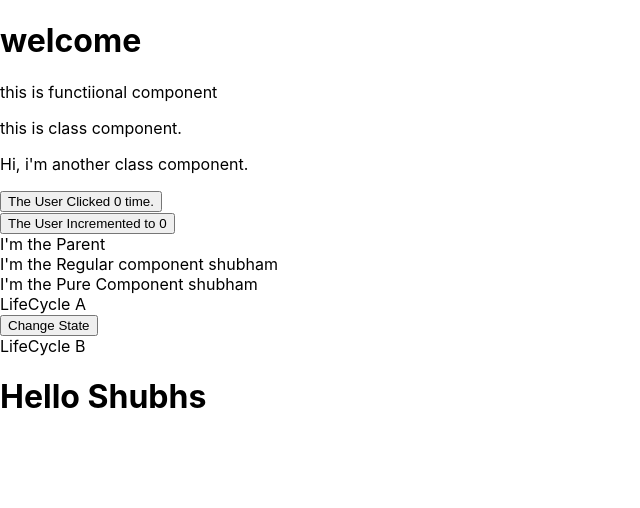
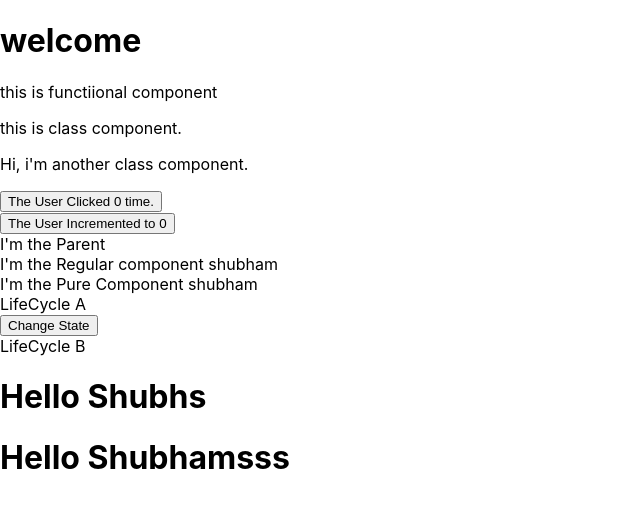
Before and after one commit to shubhsjain/React-Practic, a React (Create React App) app: page / in a window 1280 px wide. Shown: the top 508 px of the page, without its empty margins (0-640 px from the left). Built offline with nearby package versions, Linux system fonts and the light colour scheme.

Commit message:
jsx vs js

```diff
--- a/src/App.js
+++ b/src/App.js
@@ -8,6 +8,8 @@ import Counter from './components/Counter'
 import ParentComp from './components/ParentComp'
 import LifeCycleA from './components/LifeCycleA';
 import Greet from './components/Greet'
+import Hello from './components/Hello'
+
 
 function App() {
   return (
@@ -22,6 +24,7 @@ function App() {
    <ParentComp/>
    <LifeCycleA/>
    <Greet/>
+   <Hello/>
    </div>
   );
 }
--- /dev/null
+++ b/src/components/Hello.js
@@ -0,0 +1,47 @@
+// USING JSX
+
+//   USING CONST
+
+/**  import React from 'react'
+
+const Hello = () => {
+    return (
+        <div className = 'dummyClass'>
+            <h1> Hello Shubham</h1>
+        </div>
+    )
+
+}
+export default Hello */
+
+// USING DEFAULT (REC)
+
+/**  import React, { Component } from 'react'
+
+export class Hello extends Component {
+    render() {
+        return (
+            <div>
+                <h1>Hello Shubhamzz</h1>
+            </div>
+        )
+    }
+}
+
+export default Hello */
+
+//  USING JS ONLY
+
+import React from 'react'
+
+const Hello = () => {
+    return React.createElement(
+        'div',
+        {id: "Hello" , className: "dummyClass"},
+        React.createElement(
+            'h1', null , 'Hello Shubhamsss'
+        )
+    )
+}
+
+export default Hello
```
Also changed, not shown: 1 other file (tests, documents, lock files or other folders).
